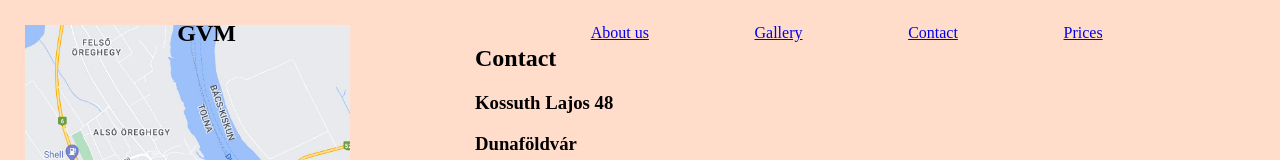
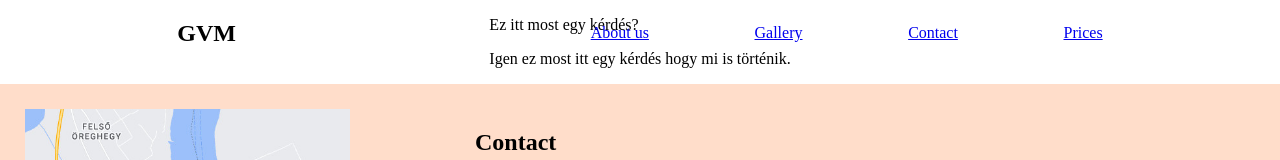
Before and after one commit to TheRandomHero/GVM, a Vue app: page /#/gyik in a window 1280 px wide. Shown: the top 160 px of the page. Built offline with nearby package versions, Linux system fonts and the light colour scheme.

Commit message:
faq sketch was created

```diff
--- a/src/components/HomescreenGallery.vue
+++ b/src/components/HomescreenGallery.vue
@@ -4,9 +4,8 @@
             <h1>Tekintse meg galériánkat</h1>
         </div>
         <div class="button">
-            <router-link :to="{name:'gallery'}">
+            <router-link :to="{name:'gallery'}" />
                 <button>Go to gallery</button>
-            </router-link>
         </div>
     </div>
 </template>
--- a/src/components/MyHeader.vue
+++ b/src/components/MyHeader.vue
@@ -6,7 +6,7 @@
                 <h1>GVM</h1>
                 <div class="navigation-container">
                     <a href="/">About us </a>
-                    <a href="/">Gallery </a>
+                    <router-link to="/gallery">Gallery</router-link>
                     <a href="/">Contact </a>
                     <a href="/">Prices </a>
                 </div>
--- a/src/router/index.ts
+++ b/src/router/index.ts
@@ -1,6 +1,7 @@
 import { createRouter, createWebHashHistory, RouteRecordRaw } from 'vue-router'
 import HomeView from '../views/HomeView.vue'
-import Gallery from '../components/Gallery.vue'
+import Gallery from '../views/Gallery.vue'
+import Faq  from '../views/Faq.vue'
 
 const routes: Array<RouteRecordRaw> = [
   {
@@ -12,6 +13,11 @@ const routes: Array<RouteRecordRaw> = [
     path: '/gallery',
     name: 'gallery',
     component: Gallery
+  },
+  {
+    path: '/gyik',
+    name: 'gyik',
+    component: Faq
   }
 ]
 
--- a/src/views/AboutView.vue
+++ /dev/null
@@ -1,5 +0,0 @@
-<template>
-  <div class="about">
-    <h1>This is an about page</h1>
-  </div>
-</template>
--- /dev/null
+++ b/src/views/Faq.vue
@@ -0,0 +1,26 @@
+<template>
+  <div class="faq-container">
+    <div class="faq">
+      <div class="faq-q">
+        <p>Ez itt most egy kérdés?</p>
+      </div>
+      <div class="faq-a">
+        <p>Igen ez most itt egy kérdés hogy mi is történik.</p>
+      </div>
+    </div>
+  </div>
+</template>
+<script lang="ts">
+import { defineComponent } from 'vue'
+
+export default defineComponent({
+  data(){
+    return{
+
+    }
+  }
+})
+</script>
+<style lang="less">
+
+</style>
```
Also changed, not shown: src/views/Gallery.vue (renamed from src/components/Gallery.vue).
